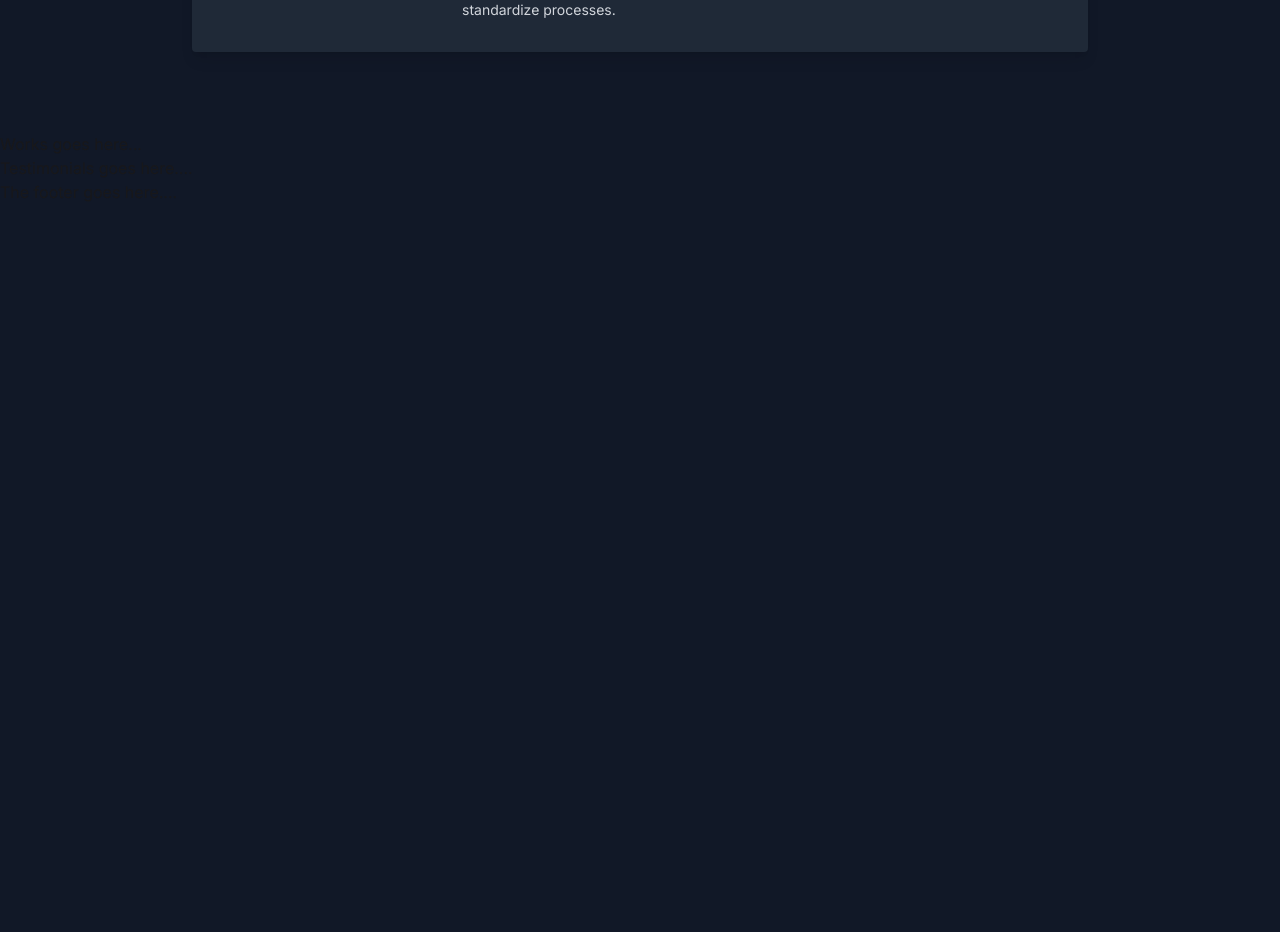
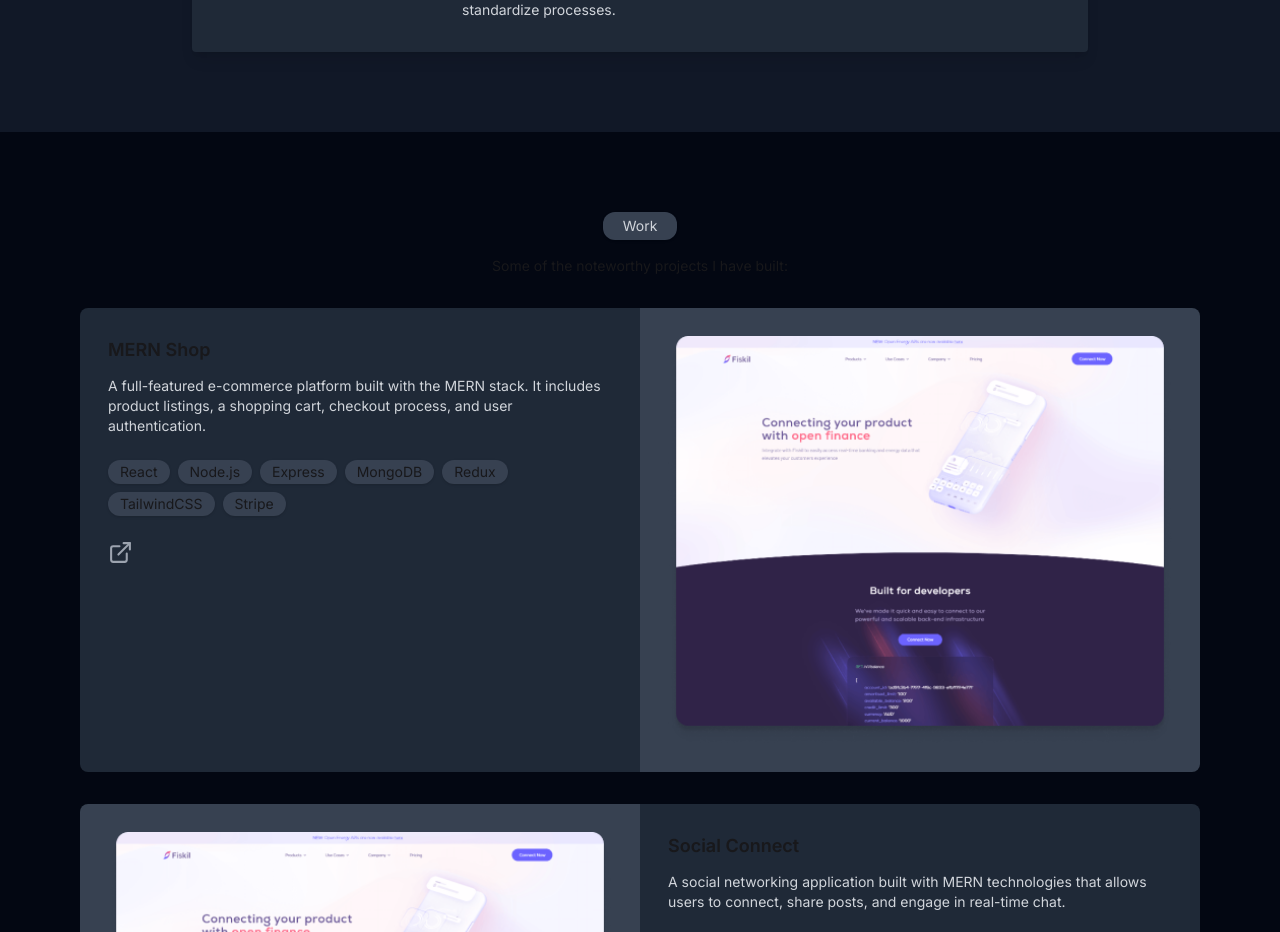
Before and after one commit to Bilalben23/portfolio, a React (Vite) app: page / in a window 1280 px wide. Shown: the part 2764-3696 px from the top of the page. Before the commit the page ends 2968 px from the top, so only its background shows below. Built offline with nearby package versions, Linux system fonts and the light colour scheme.

Commit message:
finish the Work section

```diff
--- a/src/components/Work.jsx
+++ b/src/components/Work.jsx
@@ -1,9 +1,136 @@
 import React from 'react'
+import { FiExternalLink } from 'react-icons/fi';
+import project1 from "../assets/project1.png";
+import project2 from "../assets/project1.png";
+import project3 from "../assets/project1.png";
+import project4 from "../assets/project1.png";
+import project5 from "../assets/project1.png";
+
+const projects = [
+    {
+        id: 1,
+        name: "MERN Shop",
+        description:
+            "A full-featured e-commerce platform built with the MERN stack. It includes product listings, a shopping cart, checkout process, and user authentication.",
+        techStack: [
+            "React",
+            "Node.js",
+            "Express",
+            "MongoDB",
+            "Redux",
+            "TailwindCSS",
+            "Stripe"
+        ],
+        demoLink: "https://mernshop.example.com",
+        image: project1,
+    },
+    {
+        id: 2,
+        name: "Social Connect",
+        description:
+            "A social networking application built with MERN technologies that allows users to connect, share posts, and engage in real-time chat.",
+        techStack: [
+            "React",
+            "Node.js",
+            "Express",
+            "MongoDB",
+            "Socket.io",
+            "Redux",
+            "Bootstrap"
+        ],
+        demoLink: "https://socialconnect.example.com",
+        image: project2,
+    },
+    {
+        id: 3,
+        name: "Task Master",
+        description:
+            "A task management application to help users organize projects, set deadlines, and track progress. Built using the MERN stack with an intuitive UI.",
+        techStack: [
+            "React",
+            "Node.js",
+            "Express",
+            "MongoDB",
+            "Context API",
+            "TailwindCSS"
+        ],
+        demoLink: "https://taskmaster.example.com",
+        image: project3,
+    },
+    {
+        id: 4,
+        name: "Blogify",
+        description:
+            "A dynamic blog platform enabling users to create, edit, and share posts with a rich text editor. This platform is built with MERN and offers a seamless writing experience.",
+        techStack: [
+            "React",
+            "Node.js",
+            "Express",
+            "MongoDB",
+            "Quill.js",
+            "CSS3"
+        ],
+        demoLink: "https://blogify.example.com",
+        image: project4,
+    },
+    {
+        id: 5,
+        name: "ChatNow",
+        description:
+            "A real-time chat application built on the MERN stack, featuring instant messaging and group chat functionalities using Socket.io.",
+        techStack: [
+            "React",
+            "Node.js",
+            "Express",
+            "MongoDB",
+            "Socket.io",
+            "Material-UI"
+        ],
+        demoLink: "https://chatnow.example.com",
+        image: project5,
+    },
+];
+
+
+
+
 
 export default function Work() {
     return (
-        <section>
-            <p>Works goes here... </p>
+        <section className='bg-dark-default p-20' id="work">
+            <h5 className='w-fit px-5 shadow py-1 mx-auto rounded-xl bg-dark-200 text-dark-600 text-sm mb-4'>Work</h5>
+            <p className='text-sm text-center'>Some of the noteworthy projects I have built:</p>
+
+            <div className='mt-8 flex flex-col gap-y-8'>
+                {
+                    projects.map((project, index) => {
+                        return <div className={`flex rounded-lg overflow-clip ${index % 2 === 0 ? "flex-row" : "flex-row-reverse"}`} key={project.id}>
+                            <div className="flex-1 bg-dark-100 p-7">
+                                <p className='text-lg font-semibold mb-3'>{project.name}</p>
+                                <p className='text-sm mb-6 text-dark-600'>{project.description}</p>
+                                <div className='flex flex-wrap gap-2 mb-6'>
+                                    {
+                                        project.techStack.map((tech, index) => <p className='px-3 py-0.5 rounded-2xl text-sm bg-dark-200 shadow' id={index}>{tech}</p>)
+                                    }
+                                </div>
+                                <a
+                                    href={project.demoLink}
+                                    target="_blank"
+                                    rel="noopener noreferrer"
+                                    className="text-dark-500 hover:text-dark-800 transition"
+
+                                >
+                                    < FiExternalLink size={25} />
+                                </a>
+                            </div>
+
+                            <div className='flex-1 bg-dark-200 p-7'>
+                                <img src={project.image} alt={project.name} className='w-full h-full object-cover' />
+                            </div>
+                        </div>
+                    })
+                }
+            </div>
         </section>
     )
 }
```
Also changed, not shown: src/assets/project1.png (added).
